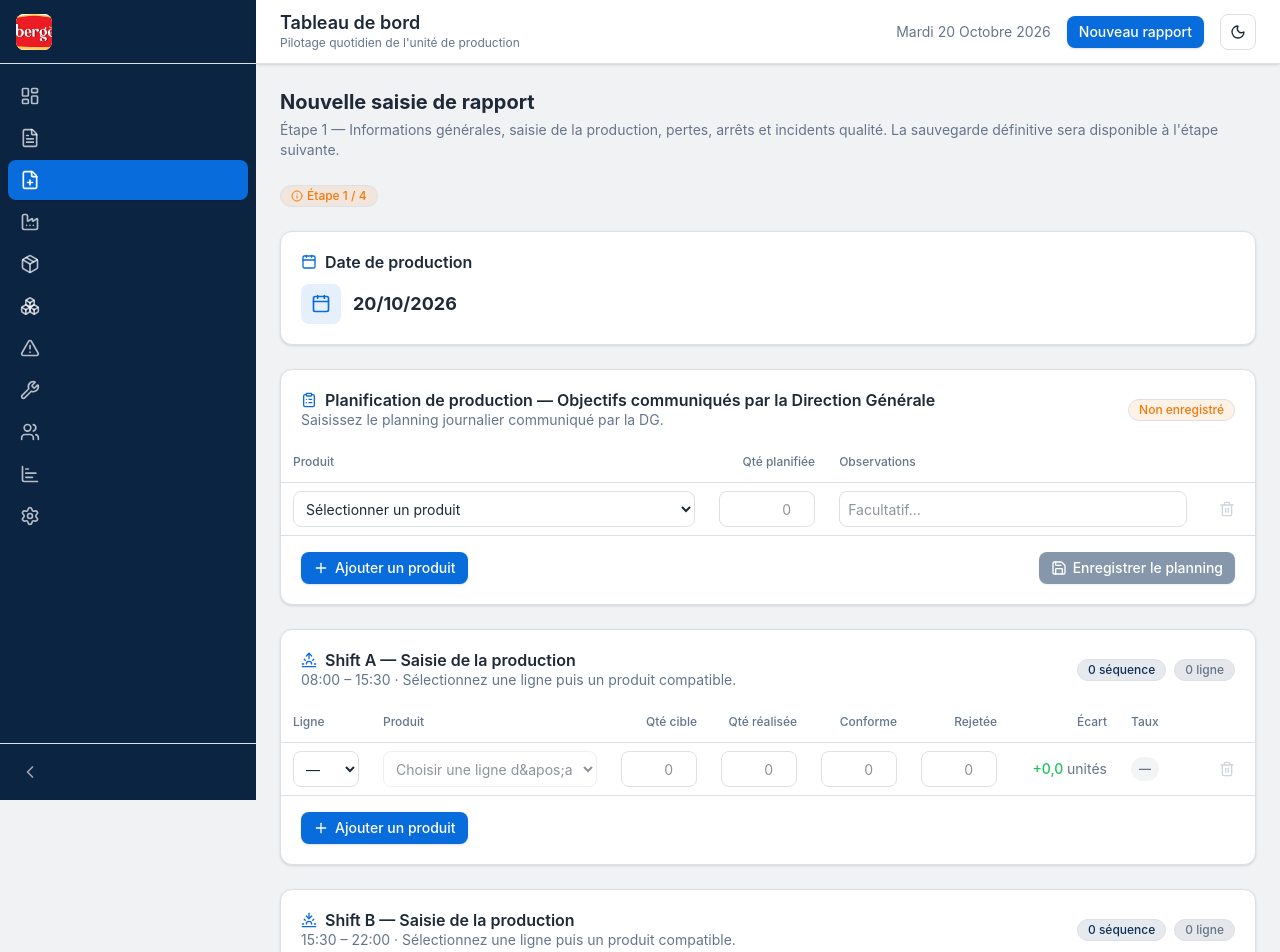
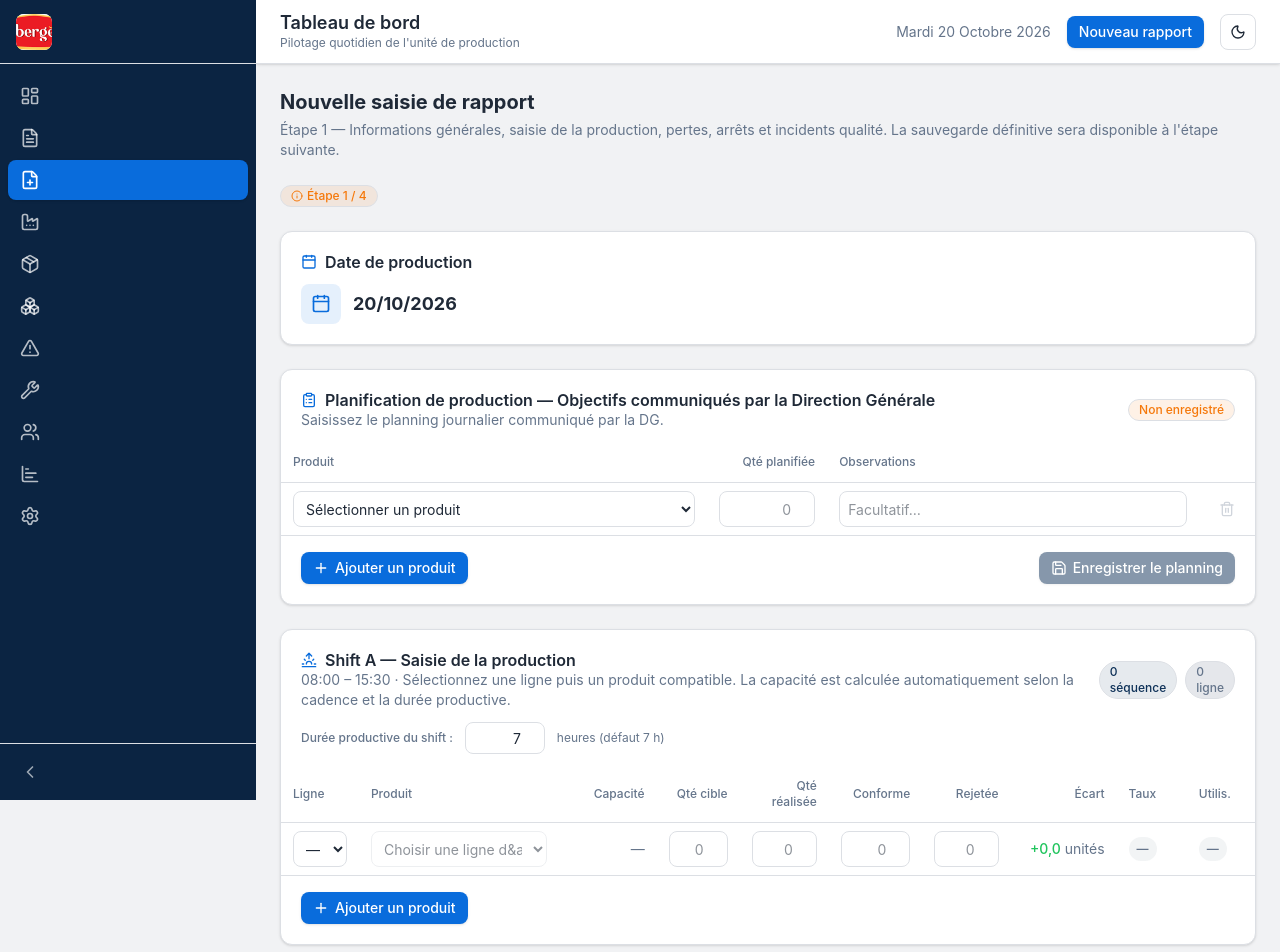
Before and after one commit to KOussama16/Rapport-Journalier, a Next.js app: page /nouvelle-saisie in a window 1280 px wide. Shown: the top 952 px of the page. Built offline with nearby package versions, Linux system fonts and the light colour scheme.

Commit message:
Add capacity and utilization to production tables

```diff
--- a/src/app/nouvelle-saisie/page.tsx
+++ b/src/app/nouvelle-saisie/page.tsx
@@ -17,6 +17,11 @@ import {
   isCompatible,
   type ProductionLine,
 } from "@/lib/production-referential";
+import {
+  computeCapacity,
+  utilizationRate,
+  DEFAULT_SHIFT_DURATION_HOURS,
+} from "@/lib/capacity-referential";
 
 const SHIFT_TABLES: { key: "A" | "B"; label: string; icon: typeof Factory; start: string; end: string }[] = [
   { key: "A", label: "Shift A", icon: Sunrise, start: "08:00", end: "15:30" },
@@ -222,6 +227,10 @@ export default function NouvelleSaisiePage() {
   // Production rows per shift — each shift has its own independent table.
   const [rowsA, setRowsA] = useState<ProductionRow[]>([makeRow()]);
   const [rowsB, setRowsB] = useState<ProductionRow[]>([makeRow()]);
+
+  // Durée productive par shift (heures) — défaut 7h
+  const [durationA, setDurationA] = useState(DEFAULT_SHIFT_DURATION_HOURS);
+  const [durationB, setDurationB] = useState(DEFAULT_SHIFT_DURATION_HOURS);
 
   // Saved state
   const [saved, setSaved] = useState(false);
@@ -422,6 +431,13 @@ export default function NouvelleSaisiePage() {
     if (key === "A") setRowsA(updater);
     else setRowsB(updater);
   }
+  function durationFor(key: ShiftKey): number {
+    return key === "A" ? durationA : durationB;
+  }
+  function setDurationFor(key: ShiftKey, v: number) {
+    if (key === "A") setDurationA(v);
+    else setDurationB(v);
+  }
 
   function updateRow(key: ShiftKey, id: string, patch: Partial<ProductionRow>) {
     setRowsFor(key, (prev) => prev.map((r) => (r.id === id ? { ...r, ...patch } : r)));
@@ -576,15 +592,18 @@ export default function NouvelleSaisiePage() {
   const buildPrintData = useCallback((): PrintableReportData => {
     const reportId = `RPT-${today}`;
     const shiftData = SHIFT_TABLES.map((t) => {
+      const duration = durationFor(t.key);
       const rows = rowsFor(t.key)
         .filter((r) => r.productId)
         .map((r) => {
           const product = getProductById(r.productId);
+          const capacity = computeCapacity(r.productId, r.line, duration);
           return {
             line: r.line,
             productId: r.productId,
             productName: product?.name ?? r.productId,
             unit: r.unit,
+            capacity,
             target: r.target,
             produced: r.produced,
             conforme: r.conforme,
@@ -652,7 +671,7 @@ export default function NouvelleSaisiePage() {
       stops: printStops,
       incidents: printIncidents,
     };
-  }, [rowsA, rowsB, losses, stops, incidents, operator, reportStatus, observations, today, dateDisplay]);
+  }, [rowsA, rowsB, losses, stops, incidents, operator, reportStatus, observations, today, dateDisplay, durationA, durationB]);
 
   function openPrintPreview() {
     setPrintData(buildPrintData());
@@ -845,6 +864,7 @@ export default function NouvelleSaisiePage() {
         const rows = rowsFor(key);
         const sum = key === "A" ? summaryA : summaryB;
         const validCount = key === "A" ? validA : validB;
+        const duration = durationFor(key);
         const Icon = table.icon;
         return (
           <Card key={key} className="animate-fade-in">
@@ -855,7 +875,7 @@ export default function NouvelleSaisiePage() {
                     <Icon className="h-4 w-4 text-secondary" /> {table.label} — Saisie de la production
                   </CardTitle>
                   <CardDescription>
-                    {table.start} – {table.end} · Sélectionnez une ligne puis un produit compatible.
+                    {table.start} – {table.end} · Sélectionnez une ligne puis un produit compatible. La capacité est calculée automatiquement selon la cadence et la durée productive.
                   </CardDescription>
                 </div>
                 <div className="hidden items-center gap-2 sm:flex">
@@ -865,18 +885,39 @@ export default function NouvelleSaisiePage() {
               </div>
             </CardHeader>
             <CardContent className="px-0">
+              {/* Durée productive du shift */}
+              <div className="flex items-center gap-3 px-5 pb-3">
+                <label htmlFor={`duration-${key}`} className="text-xs font-medium text-muted-foreground whitespace-nowrap">
+                  Durée productive du shift :
+                </label>
+                <input
+                  type="number"
+                  id={`duration-${key}`}
+                  min={0}
+                  step="0.25"
+                  value={duration}
+                  onChange={(e) => {
+                    const v = parseFloat(e.target.value);
+                    setDurationFor(key, (!isFinite(v) || v < 0) ? 0 : v);
+                  }}
+                  className="h-8 w-20 rounded-lg border border-border bg-card px-2 text-right text-sm text-foreground transition-colors focus:border-ring focus:outline-none focus:ring-1 focus:ring-ring"
+                />
+                <span className="text-xs text-muted-foreground">heures (défaut {DEFAULT_SHIFT_DURATION_HOURS} h)</span>
+              </div>
               <div className="overflow-x-auto">
-                <table className="w-full text-sm min-w-[830px]">
+                <table className="w-full text-sm min-w-[1040px]">
                   <thead>
                     <tr className="border-b border-border text-left text-xs text-muted-foreground">
                       <th className="px-3 py-3 font-medium w-[90px]">Ligne</th>
-                      <th className="px-3 py-3 font-medium min-w-[220px]">Produit</th>
+                      <th className="px-3 py-3 font-medium min-w-[200px]">Produit</th>
+                      <th className="px-3 py-3 text-right font-medium w-[110px]">Capacité</th>
                       <th className="px-3 py-3 text-right font-medium w-[100px]">Qté cible</th>
                       <th className="px-3 py-3 text-right font-medium w-[100px]">Qté réalisée</th>
                       <th className="px-3 py-3 text-right font-medium w-[100px]">Conforme</th>
                       <th className="px-3 py-3 text-right font-medium w-[100px]">Rejetée</th>
                       <th className="px-3 py-3 text-right font-medium w-[110px]">Écart</th>
                       <th className="px-3 py-3 font-medium w-[80px]">Taux</th>
+                      <th className="px-3 py-3 font-medium w-[90px]">Utilis.</th>
                       <th className="px-3 py-3 font-medium w-[44px]" />
                     </tr>
                   </thead>
@@ -888,6 +929,9 @@ export default function NouvelleSaisiePage() {
                       const ecartColor = ecart >= 0 ? "text-accent" : "text-error";
                       const availableProducts = r.line ? productsForLine(r.line) : [];
                       const product = r.productId ? getProductById(r.productId) : undefined;
+                      const capacity = computeCapacity(r.productId, r.line, duration);
+                      const util = utilizationRate(r.produced, capacity);
+                      const utilColor = util === null ? "#64748b" : util >= 90 ? "#16a34a" : util >= 70 ? "#f97316" : "#dc2626";
                       return (
                         <tr key={r.id} className="border-b border-border/50 align-middle hover:bg-muted/40">
                           <td className="px-3 py-2">
@@ -927,6 +971,18 @@ export default function NouvelleSaisiePage() {
                               </span>
                             )}
                           </td>
+                          <td className="px-3 py-2 text-right whitespace-nowrap">
+                            {capacity !== null ? (
+                              <span className="font-medium text-foreground">{formatNumber(capacity, 0)}</span>
+                            ) : r.productId && r.line ? (
+                              <span className="text-xs italic text-muted-foreground" title="Aucune cadence définie pour ce produit/ligne">Non définie</span>
+                            ) : (
+                              <span className="text-muted-foreground">—</span>
+                            )}
+                            {capacity !== null && (
+                              <span className="ml-1 text-[10px] text-muted-foreground">{UNIT_LABELS[r.unit]}</span>
+                            )}
+                          </td>
                           <td className="px-3 py-2">
                             <NumInput value={r.target} onChange={(v) => updateRow(key, r.id, { target: v })} />
                           </td>
@@ -949,6 +1005,14 @@ export default function NouvelleSaisiePage() {
                               style={{ backgroundColor: `${rColor}15`, color: rColor }}
                             >
                               {rateBadge(rate)}
+                            </span>
+                          </td>
+                          <td className="px-3 py-2">
+                            <span
+                              className="inline-flex items-center rounded-full px-2 py-1 text-xs font-semibold"
+                              style={{ backgroundColor: `${utilColor}15`, color: utilColor }}
+                            >
+                              {util !== null ? `${util.toFixed(1)}%` : "—"}
                             </span>
                           </td>
                           <td className="px-3 py-2 text-right">
--- a/src/components/printable-report.tsx
+++ b/src/components/printable-report.tsx
@@ -276,24 +276,29 @@ export function PrintableReport({ data }: PrintableReportProps) {
             <table className="print-table">
               <thead>
                 <tr>
-                  <th className="print-th-left" style={{ width: "8%" }}>Ligne</th>
-                  <th className="print-th-left" style={{ width: "34%" }}>Produit</th>
-                  <th className="print-th-right" style={{ width: "9%" }}>Cible</th>
-                  <th className="print-th-right" style={{ width: "9%" }}>Réalisée</th>
-                  <th className="print-th-right" style={{ width: "8%" }}>Conforme</th>
-                  <th className="print-th-right" style={{ width: "8%" }}>Rejetée</th>
-                  <th className="print-th-right" style={{ width: "9%" }}>Écart</th>
-                  <th className="print-th-right" style={{ width: "8%" }}>Taux</th>
+                  <th className="print-th-left" style={{ width: "7%" }}>Ligne</th>
+                  <th className="print-th-left" style={{ width: "27%" }}>Produit</th>
+                  <th className="print-th-right" style={{ width: "9%" }}>Capacité</th>
+                  <th className="print-th-right" style={{ width: "8%" }}>Cible</th>
+                  <th className="print-th-right" style={{ width: "8%" }}>Réalisée</th>
+                  <th className="print-th-right" style={{ width: "7%" }}>Conforme</th>
+                  <th className="print-th-right" style={{ width: "7%" }}>Rejetée</th>
+                  <th className="print-th-right" style={{ width: "8%" }}>Écart</th>
+                  <th className="print-th-right" style={{ width: "7%" }}>Taux</th>
+                  <th className="print-th-right" style={{ width: "7%" }}>Utilis.</th>
                 </tr>
               </thead>
               <tbody>
                 {validRows.map((r, i) => {
                   const ecart = r.produced - r.target;
                   const rate = rateOf(r.target, r.produced);
+                  const util = r.capacity !== null && r.capacity > 0 ? (r.produced / r.capacity) * 100 : null;
+                  const utilColor = util === null ? "#64748b" : util >= 90 ? "#16a34a" : util >= 70 ? "#f97316" : "#dc2626";
                   return (
                     <tr key={i}>
                       <td className="print-td-strong">{r.line || "—"}</td>
                       <td className="print-td-left">{r.productName}</td>
+                      <td className="print-td-right">{r.capacity !== null ? formatNumber(r.capacity, 0) : "—"}</td>
                       <td className="print-td-right">{formatNumber(r.target, 1)}</td>
                       <td className="print-td-right">{formatNumber(r.produced, 1)}</td>
                       <td className="print-td-right" style={{ color: "#16a34a" }}>{formatNumber(r.conforme, 1)}</td>
@@ -303,6 +308,9 @@ export function PrintableReport({ data }: PrintableReportProps) {
                       </td>
                       <td className="print-td-right" style={{ color: rateColor(rate), fontWeight: 700 }}>
                         {rateBadge(rate)}
+                      </td>
+                      <td className="print-td-right" style={{ color: utilColor, fontWeight: 700 }}>
+                        {util !== null ? `${util.toFixed(1)}%` : "—"}
                       </td>
                     </tr>
                   );
--- /dev/null
+++ b/src/lib/capacity-referential.ts
@@ -0,0 +1,124 @@
+import type { ProductionLine } from "./production-referential";
+
+export interface CapacitySpec {
+  cadence: number; // unités/heure
+  changeoverMinutes: number; // temps de changement de format (minutes)
+}
+
+// Référentiel des capacités machines : (produit, ligne) -> cadence + changement de format.
+// Key format: `${productId}|${line}`
+const CAPACITY_MAP: Record<string, CapacitySpec> = {
+  // Chili Hot Sauce 500g — r01
+  "r01|L2": { cadence: 900, changeoverMinutes: 15 },
+  "r01|L7": { cadence: 1050, changeoverMinutes: 30 },
+  // Croc N'Délice 110g — r02
+  "r02|L9": { cadence: 650, changeoverMinutes: 0 },
+  // Croc N'Délice Chocolat 110g — r03
+  "r03|L9": { cadence: 650, changeoverMinutes: 0 },
+  // Ketchup 1Kg — r04
+  "r04|L7": { cadence: 900, changeoverMinutes: 30 },
+  "r04|L3": { cadence: 650, changeoverMinutes: 15 },
+  // Ketchup 280g — r05
+  "r05|L7": { cadence: 1200, changeoverMinutes: 30 },
+  "r05|L3": { cadence: 750, changeoverMinutes: 15 },
+  // Ketchup 560g — r06
+  "r06|L7": { cadence: 900, changeoverMinutes: 30 },
+  "r06|L3": { cadence: 650, changeoverMinutes: 15 },
+  // Ketchup en Dosette 10g — r07
+  "r07|L5": { cadence: 70, changeoverMinutes: 0 },
+  // Mayonnaise 850g — r08
+  "r08|L6": { cadence: 1050, changeoverMinutes: 0 },
+  "r08|L2": { cadence: 650, changeoverMinutes: 15 },
+  "r08|L7": { cadence: 1050, changeoverMinutes: 30 },
+  // Mayonnaise en Dosette 10g — r09
+  "r09|L5": { cadence: 70, changeoverMinutes: 0 },
+  // Mayonnaise en Seau 3,3kg — r10
+  "r10|L1": { cadence: 300, changeoverMinutes: 0 },
+  "r10|L8": { cadence: 320, changeoverMinutes: 0 },
+  // Moutarde en Bocal 140g — r11
+  "r11|L4": { cadence: 800, changeoverMinutes: 15 },
+  // Moutarde en Bocal 350g — r12
+  "r12|L4": { cadence: 650, changeoverMinutes: 15 },
+  // Moutarde en Bocal 950g — r13
+  "r13|L4": { cadence: 200, changeoverMinutes: 15 },
+  // Sauce Algérienne 350g — r14
+  "r14|L3": { cadence: 800, changeoverMinutes: 15 },
+  // Sauce Algérienne 900g — r15
+  "r15|L2": { cadence: 650, changeoverMinutes: 15 },
+  "r15|L3": { cadence: 800, changeoverMinutes: 15 },
+  // Sauce Barbecue 900g — r16
+  "r16|L2": { cadence: 650, changeoverMinutes: 15 },
+  "r16|L3": { cadence: 800, changeoverMinutes: 15 },
+  // Sauce Burger 350g — r18
+  "r18|L3": { cadence: 800, changeoverMinutes: 15 },
+  "r18|L7": { cadence: 800, changeoverMinutes: 30 },
+  // Sauce Burger 900g — r19
+  "r19|L3": { cadence: 800, changeoverMinutes: 15 },
+  "r19|L2": { cadence: 650, changeoverMinutes: 15 },
+  // Sauce Cheddar 900g — r20
+  "r20|L3": { cadence: 800, changeoverMinutes: 15 },
+  "r20|L2": { cadence: 650, changeoverMinutes: 0 },
+  // Sauce Fromagère 950g — r22
+  "r22|L7": { cadence: 240, changeoverMinutes: 30 },
+  "r22|L3": { cadence: 200, changeoverMinutes: 15 },
+  // Sauce Gruyère 350g — r23
+  "r23|L3": { cadence: 800, changeoverMinutes: 15 },
+  "r23|L7": { cadence: 800, changeoverMinutes: 30 },
+  // Sauce Gruyère 900g — r24
+  "r24|L2": { cadence: 650, changeoverMinutes: 15 },
+  "r24|L3": { cadence: 800, changeoverMinutes: 15 },
+  // Sauce Harissa Dosette 10g — r25
+  "r25|L5": { cadence: 70, changeoverMinutes: 0 },
+  // Sauce Piquante 900g — r26
+  "r26|L3": { cadence: 800, changeoverMinutes: 15 },
+  "r26|L2": { cadence: 650, changeoverMinutes: 15 },
+  // Sauce Piquante en Dosette 10g — r27
+  "r27|L5": { cadence: 70, changeoverMinutes: 0 },
+  // Sauce Tomate 3,3kg — r28
+  "r28|L1": { cadence: 224, changeoverMinutes: 0 },
+  "r28|L8": { cadence: 290, changeoverMinutes: 0 },
+  // Sweet Chili Sauce 500g — r29
+  "r29|L2": { cadence: 900, changeoverMinutes: 15 },
+  "r29|L7": { cadence: 1050, changeoverMinutes: 30 },
+  // Topping Cassis 500g — r30
+  "r30|L7": { cadence: 250, changeoverMinutes: 30 },
+  "r30|L3": { cadence: 250, changeoverMinutes: 15 },
+  // Vinaigrette Ciboulette 500g — r31
+  "r31|L2": { cadence: 800, changeoverMinutes: 15 },
+  // Ketchup En Seau 3.3kg (Ketchup 3,3) — r35
+  "r35|L1": { cadence: 224, changeoverMinutes: 0 },
+  "r35|L8": { cadence: 290, changeoverMinutes: 0 },
+};
+
+export const DEFAULT_SHIFT_DURATION_HOURS = 7;
+
+export function getCapacitySpec(productId: string, line: ProductionLine): CapacitySpec | undefined {
+  return CAPACITY_MAP[`${productId}|${line}`];
+}
+
+/**
+ * Capacité = cadence × durée productive en heures.
+ * Le temps de changement de format est déduit de la durée productive
+ * uniquement s'il est > 0 (non inclus par défaut).
+ */
+export function computeCapacity(
+  productId: string,
+  line: ProductionLine | "",
+  shiftDurationHours: number
+): number | null {
+  if (!productId || !line) return null;
+  const spec = getCapacitySpec(productId, line);
+  if (!spec) return null;
+  const changeoverHours = spec.changeoverMinutes / 60;
+  const productiveHours = Math.max(0, shiftDurationHours - changeoverHours);
+  return Math.round(spec.cadence * productiveHours);
+}
+
+/**
+ * Taux d'utilisation = Réalisé / Capacité × 100.
+ * Retourne null si la capacité est nulle ou non définie.
+ */
+export function utilizationRate(produced: number, capacity: number | null): number | null {
+  if (capacity === null || capacity <= 0) return null;
+  return (produced / capacity) * 100;
+}
--- a/src/lib/print-report-types.ts
+++ b/src/lib/print-report-types.ts
@@ -8,6 +8,7 @@ export interface PrintProductionRow {
   productId: string;
   productName: string;
   unit: Unit;
+  capacity: number | null;
   target: number;
   produced: number;
   conforme: number;
```
